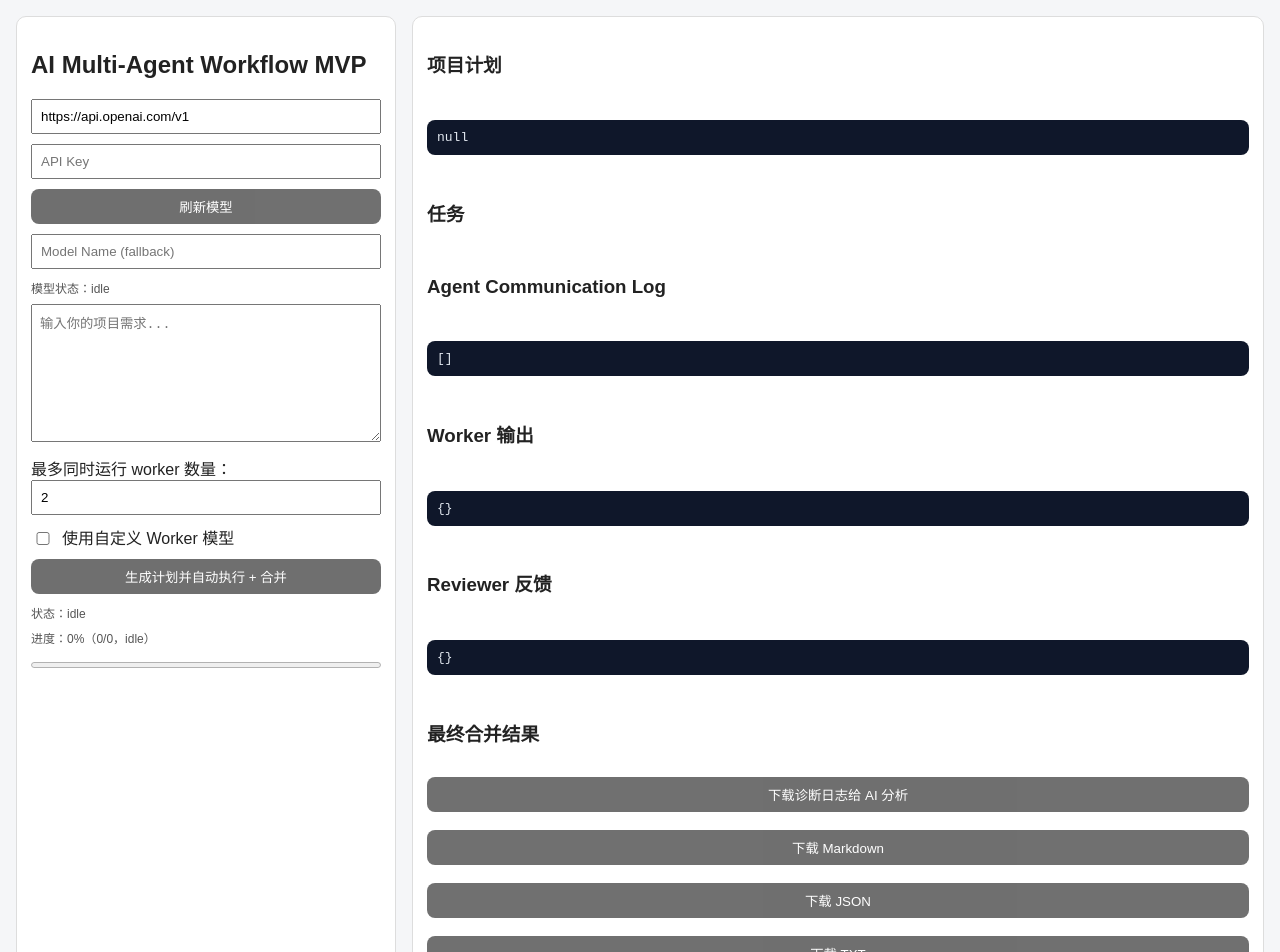
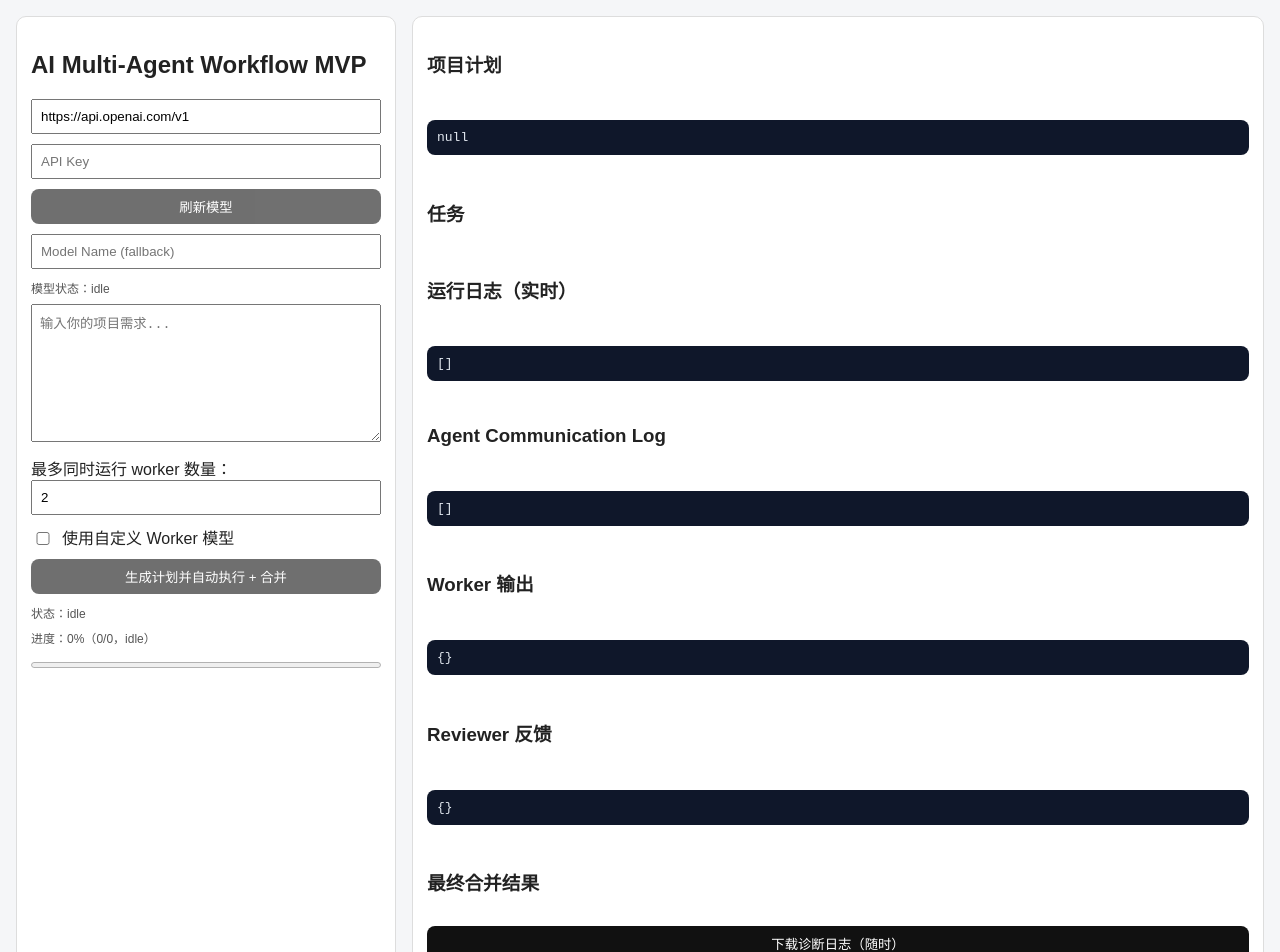
Before and after one commit to AdamDashen666/AI-, a Next.js app: page / in a window 1280 px wide. Shown: the top 952 px of the page. Built offline with nearby package versions, Linux system fonts and the light colour scheme.

Commit message:
feat: show realtime logs and allow diagnostic download anytime

```diff
--- a/app/page.tsx
+++ b/app/page.tsx
@@ -65,7 +65,7 @@ export default function HomePage() {
   }
 
   function downloadDiagnosticLog() {
-    const payload = { generatedAt: new Date().toISOString(), requirement, progress, errorMessage, communicationLog, appLogs };
+    const payload = { generatedAt: new Date().toISOString(), requirement, progress, errorMessage, communicationLog, appLogs, plan, workerOutputs, reviews, integration, taskAttempts };
     const blob = new Blob([JSON.stringify(payload, null, 2)], { type: "application/json;charset=utf-8" });
     const url = window.URL.createObjectURL(blob);
     const link = document.createElement("a");
@@ -276,18 +276,20 @@ export default function HomePage() {
       const d = await r.json();
       if (!r.ok) throw new Error(d.error || `计划生成失败: ${r.status}`);
 
+      appendLog("info", "计划生成成功", { taskCount: d.plan?.tasks?.length ?? 0 });
       setPlan(d.plan);
       setWorkerOutputs({});
       setReviews({});
       setTaskAttempts({});
       setCommunicationLog([]);
-      setAppLogs([]);
       setIntegration(null);
       setProgress({ total: 1, done: 1, phase: "planned" });
 
       await executeTasksAndIntegrate(d.plan);
+      appendLog("info", "工作流执行完成");
     } catch (error) {
       setErrorMessage((error as Error).message);
+      appendLog("error", "生成计划或执行流程失败", (error as Error).message);
       setLoading("");
     }
   }
@@ -377,6 +379,8 @@ export default function HomePage() {
         </details>
       </div>;
       })}
+      <h3>运行日志（实时）</h3>
+      <pre>{JSON.stringify(appLogs, null, 2)}</pre>
       <h3>Agent Communication Log</h3>
       <pre>{JSON.stringify(communicationLog, null, 2)}</pre>
       <h3>Worker 输出</h3>
@@ -390,7 +394,7 @@ export default function HomePage() {
         </div>
       ) : null}
       <div style={{ display: "flex", gap: 8, marginBottom: 8, flexWrap: "wrap" }}>
-        <button onClick={downloadDiagnosticLog} disabled={(communicationLog.length === 0 && appLogs.length === 0) || !!loading}>下载诊断日志给 AI 分析</button>
+        <button onClick={downloadDiagnosticLog} disabled={!!loading}>下载诊断日志（随时）</button>
         <button onClick={() => downloadExport("md")} disabled={!integration || integration.status !== "complete" || !plan || !!loading}>下载 Markdown</button>
         <button onClick={() => downloadExport("json")} disabled={!integration || integration.status !== "complete" || !plan || !!loading}>下载 JSON</button>
         <button onClick={() => downloadExport("txt")} disabled={!integration || integration.status !== "complete" || !plan || !!loading}>下载 TXT</button>
```
